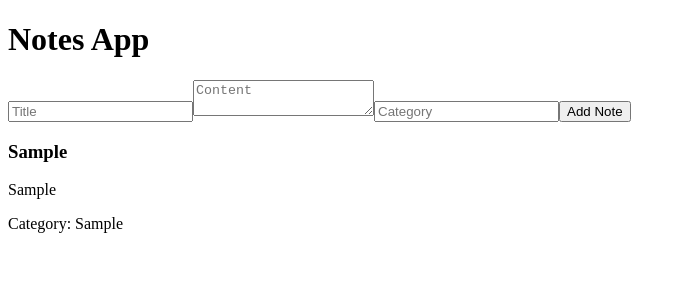
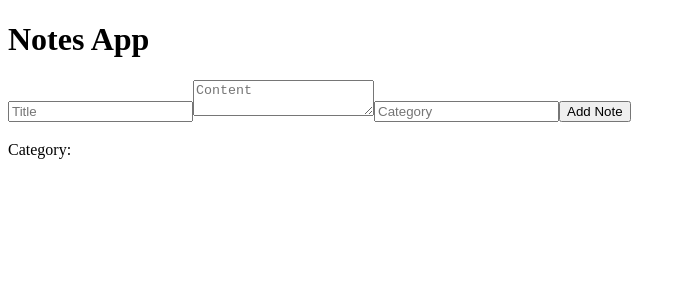
Before and after one commit to jounikivi/selainohjlemointi_react_project, a React (Create React App) app in the folder muistiinpanosovellus/: page / in a window 1280 px wide. Both pictures are taken after typing "Sample", "Sample", "Sample" into the empty fields and a click on the button "Add Note". Shown: the top 300 px of the page, without its empty margins (0-686 px from the left). Built offline with nearby package versions, Linux system fonts and the light colour scheme.

Commit message:
Update Note.js

```diff
--- a/muistiinpanosovellus/src/components/Note.js
+++ b/muistiinpanosovellus/src/components/Note.js
@@ -1,11 +1,11 @@
 import React from 'react';
 
-const Note = ({ title, content, category }) => {
+const Note = ({ otsikko, muistiinpano, kategoria }) => {
   return (
     <div className="note">
-      <h3>{title}</h3>
-      <p>{content}</p>
-      <p>Category: {category}</p>
+      <h3>{otsikko}</h3>
+      <p>{muistiinpano}</p>
+      <p>Category: {kategoria}</p>
     </div>
   );
 };
```
